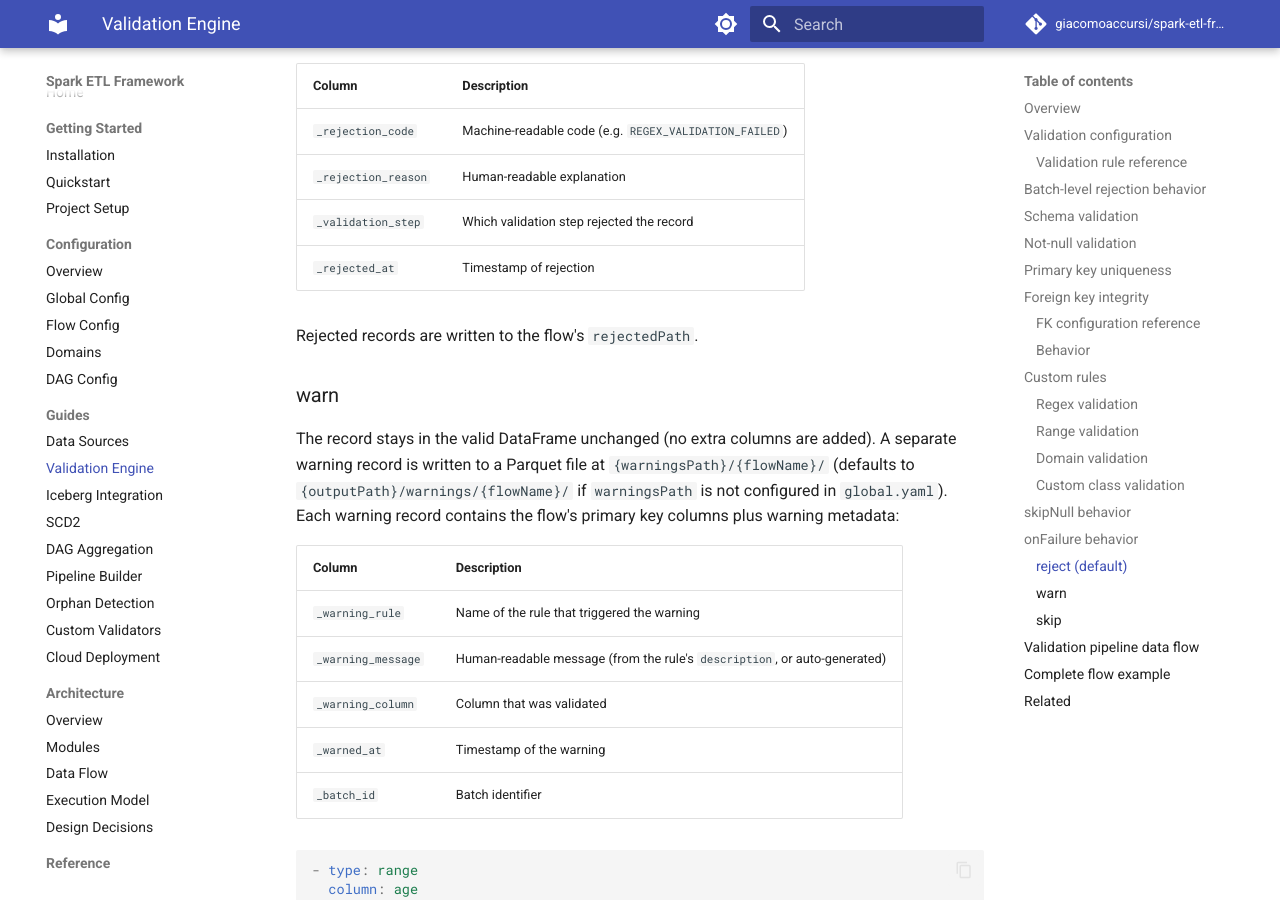
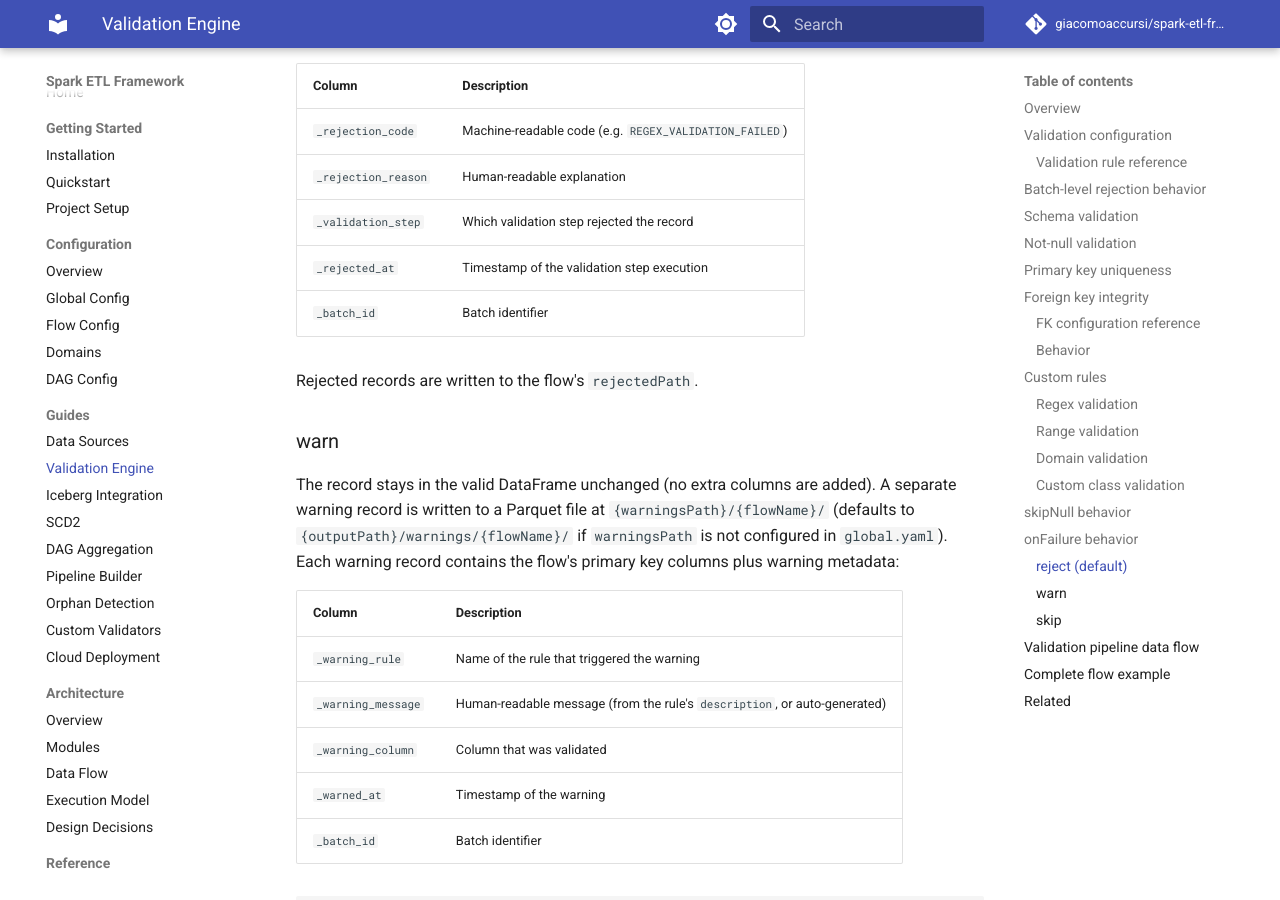
Before and after one commit to giacomoaccursi/Floe, an MkDocs documentation site: the page built from site-docs/guides/validation.md, in a window 1280 px wide and 900 px high, scrolled down 9037 px. Built offline with MkDocs 1.6.1 and Material for MkDocs 9.7.7, drawn with Linux system fonts in a browser that asks for light colours; comment, search, counter and statistics services are not loaded.

```diff
--- a/site-docs/guides/validation.md
+++ b/site-docs/guides/validation.md
@@ -330,7 +330,8 @@
 | `_rejection_code` | Machine-readable code (e.g. `REGEX_VALIDATION_FAILED`) |
 | `_rejection_reason` | Human-readable explanation |
 | `_validation_step` | Which validation step rejected the record |
-| `_rejected_at` | Timestamp of rejection |
+| `_rejected_at` | Timestamp of the validation step execution |
+| `_batch_id` | Batch identifier |
 
 Rejected records are written to the flow's `rejectedPath`.
 
```
Also changed, not shown: 2 other files.
